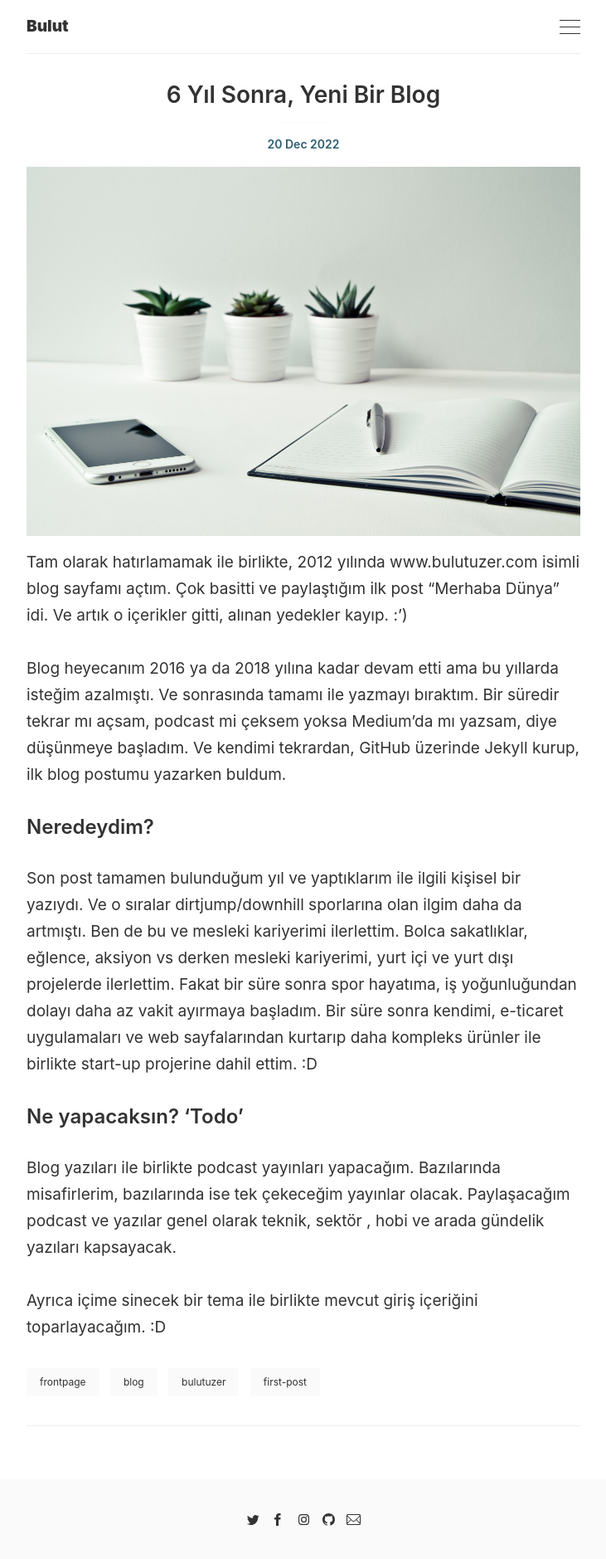
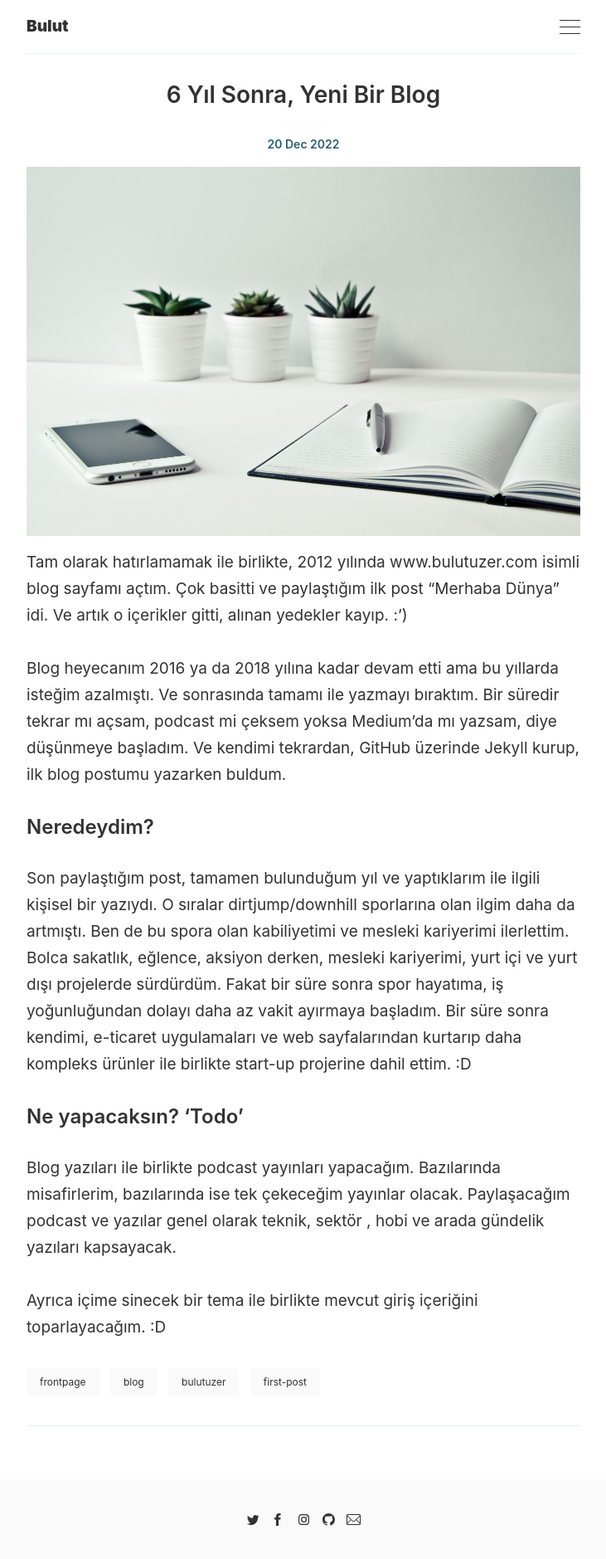
Before and after one commit to bulutuzer/bulutuzer, a Jekyll site: the page built from _posts/2022-12-20-6-yil-sonra-yeni-bir-blog.markdown, in a window 1280 px wide. Shown: the whole page at 83% size, without its empty margins (274-1005 px from the left). Built offline with Jekyll 4.4.1, drawn with Linux system fonts in a browser that asks for light colours.

Commit message:
fix: content changed

```diff
--- a/_posts/2022-12-20-6-yil-sonra-yeni-bir-blog.markdown
+++ b/_posts/2022-12-20-6-yil-sonra-yeni-bir-blog.markdown
@@ -11,7 +11,7 @@ Blog heyecanım 2016 ya da 2018 yılına kadar devam etti ama bu yıllarda iste
 
 ### Neredeydim?
 
-Son post tamamen bulunduğum yıl ve yaptıklarım ile ilgili kişisel bir yazıydı. Ve o sıralar dirtjump/downhill sporlarına olan ilgim daha da artmıştı. Ben de bu ve mesleki kariyerimi ilerlettim. Bolca sakatlıklar, eğlence, aksiyon vs derken mesleki kariyerimi, yurt içi ve yurt dışı projelerde ilerlettim. Fakat bir süre sonra spor hayatıma, iş yoğunluğundan dolayı daha az vakit ayırmaya başladım. Bir süre sonra kendimi, e-ticaret uygulamaları ve web sayfalarından kurtarıp daha kompleks ürünler ile birlikte start-up projerine dahil ettim. :D
+Son paylaştığım post, tamamen bulunduğum yıl ve yaptıklarım ile ilgili kişisel bir yazıydı. O sıralar dirtjump/downhill sporlarına olan ilgim daha da artmıştı. Ben de bu spora olan kabiliyetimi ve mesleki kariyerimi ilerlettim. Bolca sakatlık, eğlence, aksiyon derken, mesleki kariyerimi, yurt içi ve yurt dışı projelerde sürdürdüm. Fakat bir süre sonra spor hayatıma, iş yoğunluğundan dolayı daha az vakit ayırmaya başladım. Bir süre sonra kendimi, e-ticaret uygulamaları ve web sayfalarından kurtarıp daha kompleks ürünler ile birlikte start-up projerine dahil ettim. :D
 
 ### Ne yapacaksın? 'Todo'
 
```
